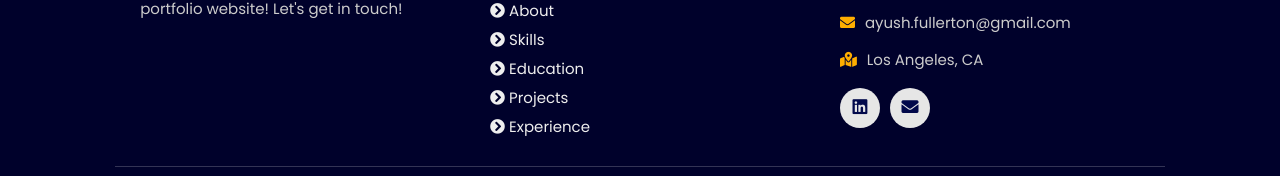
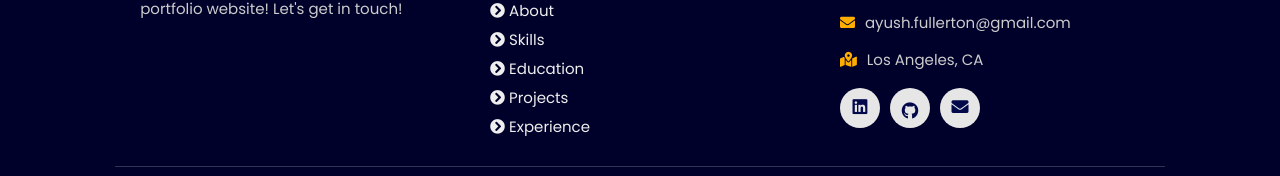
Before and after one commit to Bhoopendra001/Portfolio, a plain HTML site: page index.html in a window 1280 px wide. Shown: the part 5861-6037 px from the top of the page. Drawn offline with nearby package versions, Linux system fonts and the light colour scheme; animation ran at ten frames a second.

Commit message:
Adding Github Link

```diff
--- a/index.html
+++ b/index.html
@@ -342,7 +342,7 @@
 
 
             <a href="https://www.linkedin.com/in/ayush16855" class="fab fa-linkedin" aria-label="LinkedIn" target="_blank"></a>
-
+            <a class="github" aria-label="GitHub" href="https://github.com/Ayush-corp"  target="_blank"><i class="fab fa-github"></i></a>
             <a href="mailto:ayush.fullerton@gmail.com" class="fas fa-envelope" aria-label="Mail" target="_blank"></a>
 
           </div>
```
